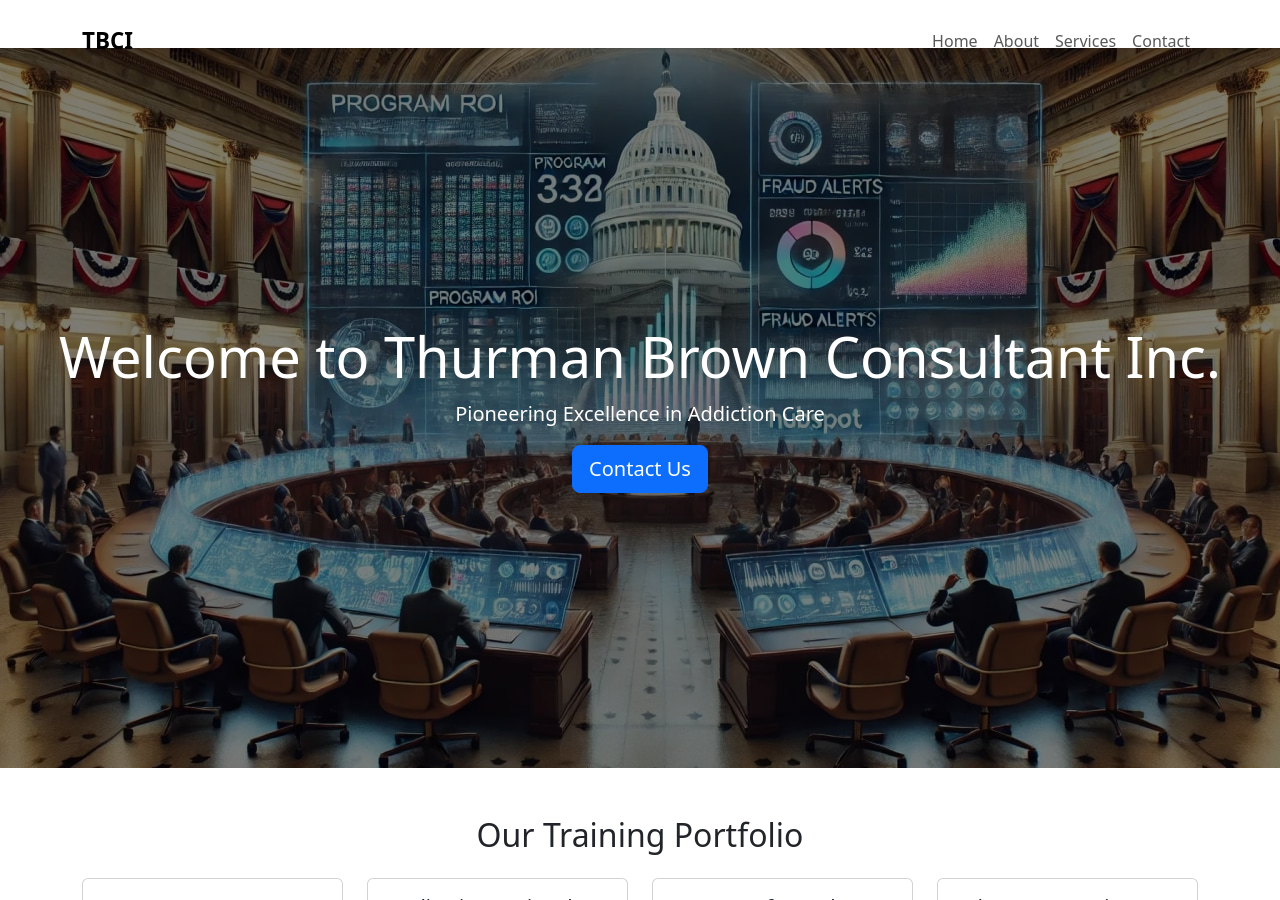
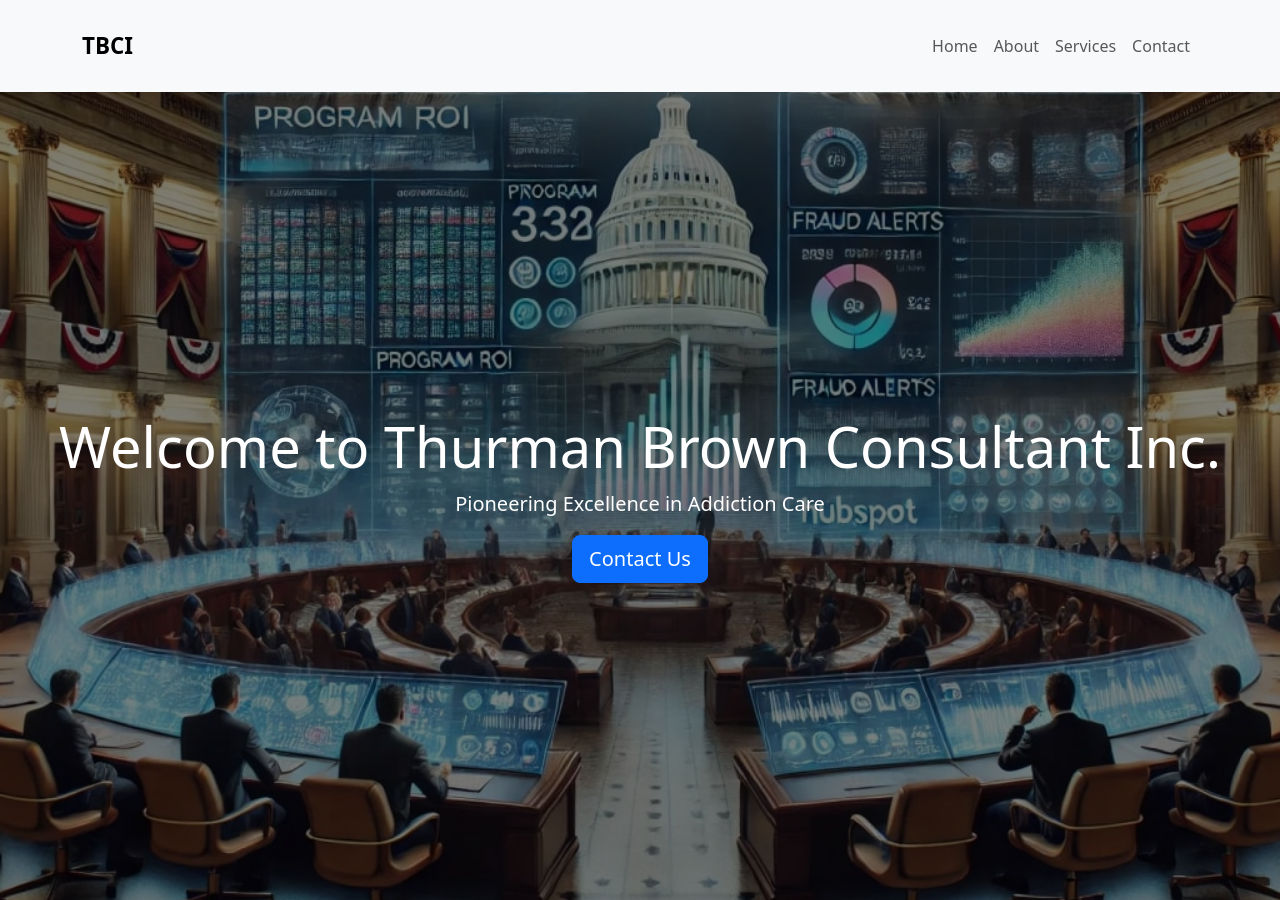
Before and after one commit to digitalsparkhq/Websiteforthurmanbrown, a Jekyll site: the page built from index.md, in a window 1280 px wide and 900 px high. Built offline with Jekyll 4.4.1, drawn with Linux system fonts in a browser that asks for light colours.

Commit message:
Update default.html

```diff
--- a/_layouts/default.html
+++ b/_layouts/default.html
@@ -8,48 +8,21 @@
   <link href="https://cdn.jsdelivr.net/npm/bootstrap@5.3.2/dist/css/bootstrap.min.css" rel="stylesheet">
   <style>
     /* Navbar */
-    .navbar {
-      transition: background-color 0.3s ease, padding 0.3s ease;
-      padding: 1.2rem 2rem;
-    }
-    .navbar.scrolled {
-      background-color: #fff !important;
-      box-shadow: 0 2px 5px rgba(0,0,0,0.1);
-      padding: 0.8rem 2rem;
-    }
-    .navbar-brand {
-      font-weight: bold;
-      font-size: 1.4rem;
-    }
+    .navbar { padding: 1.5rem 2rem; }
+    .navbar-brand { font-weight: bold; font-size: 1.4rem; }
     .nav-link { font-weight: 500; }
 
     /* Hero */
-    .hero {
-      height: 80vh;
-      background-size: cover;
-      background-position: center;
-      position: relative;
-      display: flex;
-      align-items: center;
-      justify-content: center;
-      color: white;
-      text-align: center;
-    }
-    .hero-overlay {
-      position: absolute;
-      top:0; left:0; right:0; bottom:0;
-      background: rgba(0,0,0,0.5);
-    }
+    .hero { height: 100vh; background-size: cover; background-position: center; position: relative; display: flex; align-items: center; justify-content: center; color: white; text-align: center; }
+    .hero-overlay { position: absolute; top:0; left:0; right:0; bottom:0; background: rgba(0,0,0,0.5); }
     .hero-content { position: relative; z-index: 2; }
 
     /* Footer */
-    footer {
-      background: #111;
-      color: #aaa;
-      padding: 20px 0;
-    }
+    footer { background: #111; color: #aaa; padding: 20px 0; }
     footer .footer-top, footer .footer-bottom { display: flex; justify-content: space-between; align-items: center; flex-wrap: wrap; }
-    footer .footer-bottom { border-top: 1px solid #fff; margin-top: 10px; padding-top: 10px; }
+    footer .footer-bottom { border-top: 1px solid #fff; margin-top: 10px; padding-top: 10px; text-align:center; }
+    footer a { color:#aaa; text-decoration:none; }
+    footer a:hover { color:#fff; text-decoration:none; }
 
     /* Section Headings */
     h2.underline { position: relative; display: inline-block; margin-bottom: 1rem; }
@@ -57,24 +30,34 @@
 
     /* Stats */
     .stats { background: #222; color: #fff; padding: 3rem 1rem; text-align: center; }
-    .stats .col { border-right: 1px solid #444; }
+    .stats .col { border-right: 1px solid #444; padding:1.5rem 0; }
     .stats .col:last-child { border-right: none; }
-    @media(max-width:768px) { .stats .col { border-right: none; border-bottom:1px solid #444; padding:1.5rem 0; } }
+    @media(max-width:768px){ .stats .col{border-right:none;border-bottom:1px solid #444;} .stats .col:last-child{border-bottom:none;} }
 
     /* About Preview */
     .about-preview img { max-width: 100%; height: auto; margin-bottom: 1rem; }
 
     /* Cards */
-    .service-card { text-align:center; padding: 2rem; min-height: 220px; }
+    .service-card { text-align:center; padding: 2rem; min-height: 250px; }
     .service-card p { margin-top:1rem; }
 
     /* Services alternating */
     .service-detail img { width:100%; height: auto; object-fit: cover; max-height:400px; }
+
+    /* Contact page spacing */
+    .contact-section h3 { text-decoration: underline; margin-bottom:1rem; }
+
+    /* Team */
+    .team-members { display: flex; flex-wrap: wrap; justify-content:center; gap:2rem; }
+    .team-member { text-align:center; }
+    .team-member p { margin:0; }
+    @media(max-width:768px){ .team-members { flex-direction:column; align-items:center; } }
+
   </style>
 </head>
 <body>
   <!-- Navbar -->
-  <nav class="navbar navbar-expand-lg fixed-top navbar-light bg-transparent">
+  <nav class="navbar navbar-expand-lg navbar-light fixed-top bg-light">
     <div class="container">
       <a class="navbar-brand" href="{{ site.baseurl }}/">TBCI</a>
       <button class="navbar-toggler" type="button" data-bs-toggle="collapse" data-bs-target="#navbarNav">
@@ -98,16 +81,16 @@
   <!-- Footer -->
   <footer>
     <div class="container">
-      <div class="footer-top mb-2">
-        <div class="logo fw-bold">TBCI</div>
-        <div class="footer-nav">
-          <a href="{{ site.baseurl }}/" class="text-white me-3">Home</a>
-          <a href="{{ site.baseurl }}/about" class="text-white me-3">About</a>
-          <a href="{{ site.baseurl }}/services" class="text-white me-3">Services</a>
-          <a href="{{ site.baseurl }}/contact" class="text-white">Contact</a>
+      <div class="footer-top mb-2 flex-column flex-md-row text-center text-md-start justify-content-between">
+        <div class="logo fw-bold mb-2 mb-md-0">TBCI</div>
+        <div class="footer-nav mb-2 mb-md-0">
+          <a href="{{ site.baseurl }}/" class="me-3">Home</a>
+          <a href="{{ site.baseurl }}/about" class="me-3">About</a>
+          <a href="{{ site.baseurl }}/services" class="me-3">Services</a>
+          <a href="{{ site.baseurl }}/contact">Contact</a>
         </div>
       </div>
-      <div class="footer-bottom text-center">
+      <div class="footer-bottom">
         <p>&copy; {{ "now" | date: "%Y" }} Thurman Brown Consultant Inc. All Rights Reserved.</p>
       </div>
     </div>
@@ -131,9 +108,9 @@
           const target = +counter.getAttribute("data-target");
           const count = +counter.innerText;
           const increment = Math.ceil(target / speed);
-          if(count < target) {
-            counter.innerText = Math.min(count + increment, target);
-            setTimeout(updateCount, 20);
+          if(count < target){
+            counter.innerText = Math.min(count+increment,target);
+            setTimeout(updateCount,20);
           } else { counter.innerText = target; }
         }
         updateCount();
```
Also changed, not shown: other parts of _layouts/default.html (+0 -15 lines).
